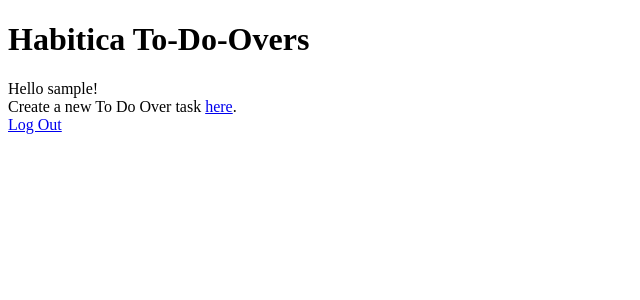
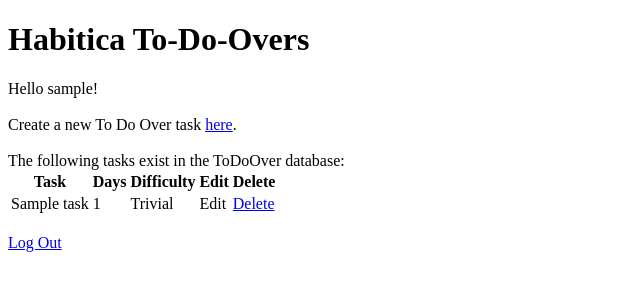
Before and after one commit to Kirska/Habitica_ToDoOvers, a Django app: template to_do_overs/templates/to_do_overs/dashboard.html in a window 1280 px wide. Shown: the top 300 px of the page, without its empty margins (0-640 px from the left). Run offline with Django 3.2, Linux system fonts and the light colour scheme; tables that the repository leaves empty hold one stand-in row (values such as "Sample post"); the template is opened without the code that fills it: values that come from a table or form of the project are taken from there, most other values are stand-ins (such as "Sample title", 1, 10 or a date in 2020).

Commit message:
Deleting tasks

```diff
--- a/to_do_overs/models.py
+++ b/to_do_overs/models.py
@@ -16,6 +16,9 @@
     user_id = models.CharField(max_length=255, unique=True)
     api_key = models.CharField(max_length=255)
     username = models.CharField(max_length=255)
+
+    def __str__(self):
+        return str(self.pk) + ':' + str(self.user_id) + ':' + str(self.username)
 
 
 class Tasks(models.Model):
@@ -45,3 +48,6 @@
     priority = models.CharField(max_length=3, choices=PRIORITY_CHOICES, blank=False, default=EASY)
     days = models.PositiveIntegerField(default=0)
     owner = models.ForeignKey(Users, on_delete=models.CASCADE)
+
+    def __str__(self):
+        return str(self.pk) + ':' + str(self.name) + ':' + str(self.task_id)
--- a/to_do_overs/templates/to_do_overs/dashboard.html
+++ b/to_do_overs/templates/to_do_overs/dashboard.html
@@ -16,9 +16,35 @@
   </ul>
 {% endif %}
 
-Hello {{ username }}!<br />
+Hello {{ username }}!<br /><br />
 
 Create a new To Do Over task <a href="{% url 'to_do_overs:create_task' %}">here</a>.
+
+<br />
+<br />
+
+{% if tasks %}
+    The following tasks exist in the ToDoOver database:<br />
+    <table>
+        <tr>
+            <th>Task</th>
+            <th>Days</th>
+            <th>Difficulty</th>
+            <th>Edit</th>
+            <th>Delete</th>
+        </tr>
+    {% for task in tasks %}
+        <tr>
+            <td>{{ task.name }}</td>
+            <td>{{ task.days }}</td>
+            <td>{{ task.get_priority_display }}</td>
+            <td>Edit</td>
+            <td><a href="{% url 'to_do_overs:delete_task' task.pk %}">Delete</a></td>
+        </tr>
+    {% endfor %}
+    </table>
+    <br/>
+{% endif %}
 
 </body>
 <footer><a href="{% url 'to_do_overs:logout' %}">Log Out</a></footer>
--- a/to_do_overs/urls.py
+++ b/to_do_overs/urls.py
@@ -13,4 +13,5 @@
     url(r'^create_task/$', views.create_task, name='create_task'),
     url(r'^create_task_action/$', views.create_task_action, name='create_task_action'),
     url(r'^logout/$', views.logout, name='logout'),
+    url(r'^delete_task/(?P<task_pk>[-\w]+)/$', views.delete_task, name='delete_task'),
 ]
```
Also changed, not shown: to_do_overs/views.py (+37 -1 lines).
